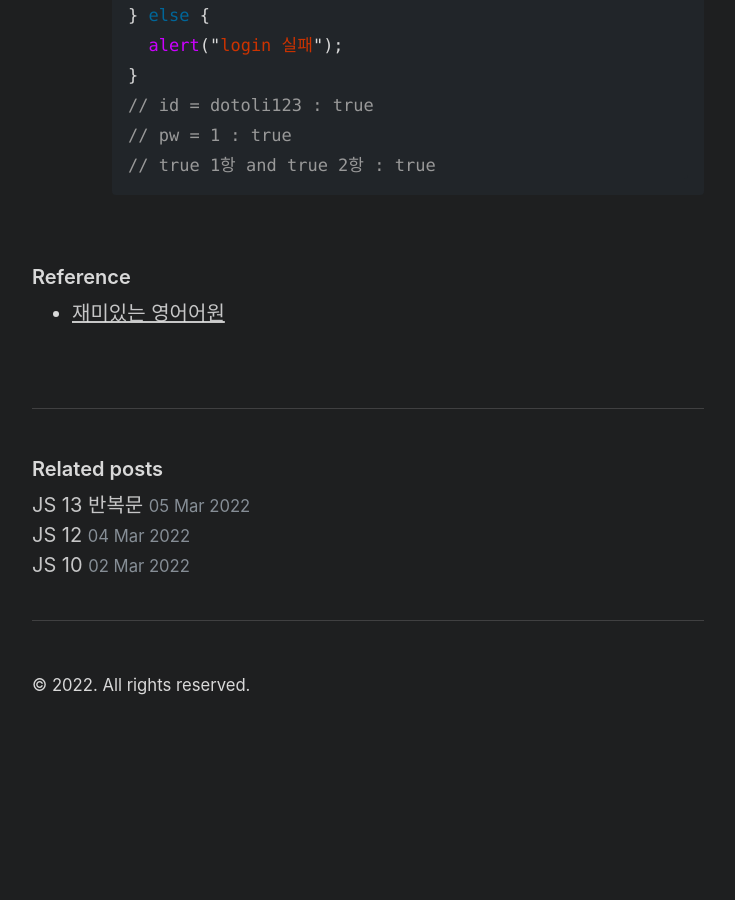
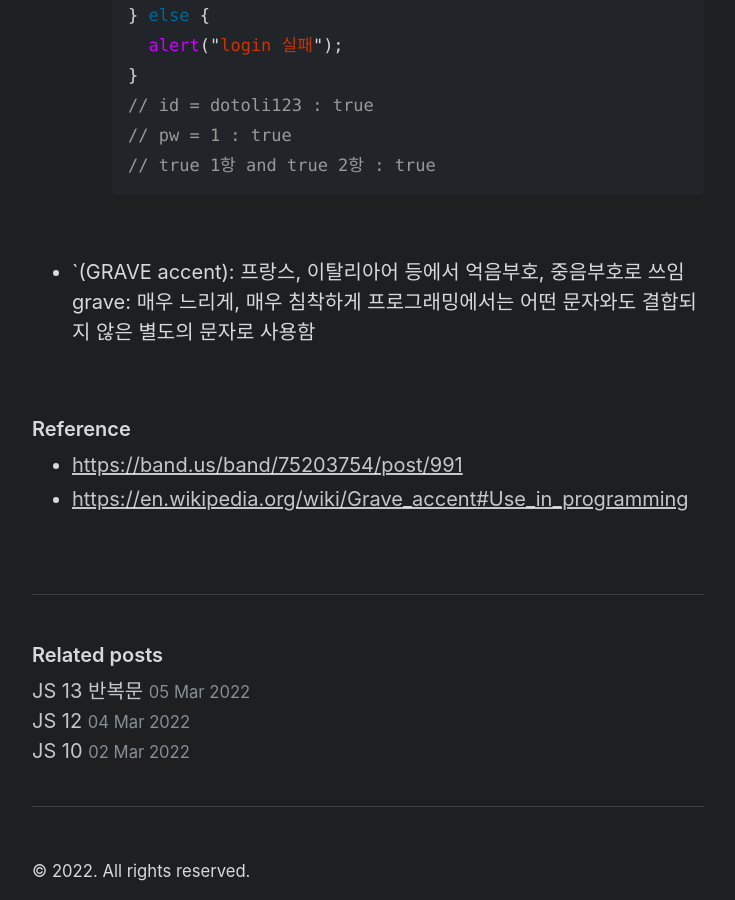
Before and after one commit to Dev-Dotoli/dev-dotoli.github.com, a Jekyll site: the page built from _posts/2022-03-03-JS-11.md, in a window 1280 px wide and 900 px high, scrolled down 2534 px. Shown: the whole window, without its empty margins (272-1007 px from the left). Built offline with Jekyll 4.4.1, drawn with Linux system fonts in a browser that asks for light colours; before the commit the page ends 3281 px from its top, so only the background shows below that.

Commit message:
Docs: add content about GRAVEaccent

```diff
--- a/_posts/2022-03-03-JS-11.md
+++ b/_posts/2022-03-03-JS-11.md
@@ -96,6 +96,12 @@ demo7.html
 
 <br>
 
+- `(GRAVE accent): 프랑스, 이탈리아어 등에서 억음부호, 중음부호로 쓰임
+  grave: 매우 느리게, 매우 침착하게
+  프로그래밍에서는 어떤 문자와도 결합되지 않은 별도의 문자로 사용함
+
+<br>
 ### Reference
 
-- [재미있는 영어어원](https://band.us/band/75203754/post/991)
+- [https://band.us/band/75203754/post/991](https://band.us/band/75203754/post/991)
+- [https://en.wikipedia.org/wiki/Grave_accent#Use_in_programming](https://en.wikipedia.org/wiki/Grave_accent#Use_in_programming)
```
